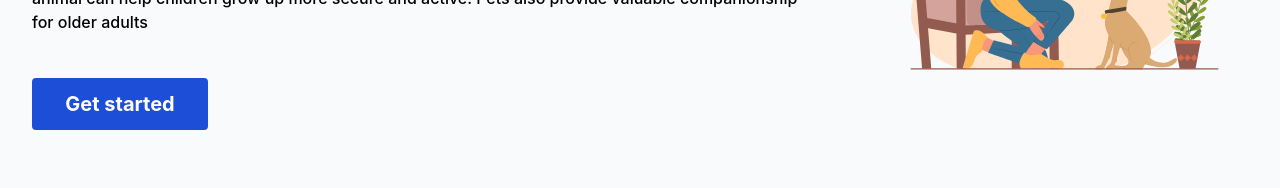
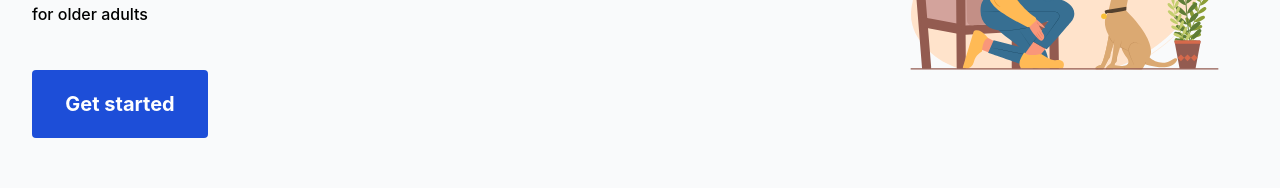
Before and after one commit to notGonim/AdoptaPet, a React (Create React App) app: page / in a window 1280 px wide. Shown: the part 510-698 px from the top of the page. Built offline with nearby package versions, Linux system fonts and the light colour scheme.

Commit message:
Assign the links to its pages

```diff
--- a/src/components/hero/hero.js
+++ b/src/components/hero/hero.js
@@ -1,4 +1,5 @@
 import React from 'react'
+import { Link } from 'react-router-dom'
 import man from '../../assets/man.svg'
 
 
@@ -12,7 +13,7 @@ export default function Hero() {
             <div className="text-left m-8 items-start">
                 <h1 className="text-6xl font-medium	text-blue-700 ">For Better Mental Health, Experience The Pet Effect </h1>
                 <p className="text-xlg pt-10 font-medium">Pets, especially dogs and cats, can reduce stress, anxiety, and depression, ease loneliness, encourage exercise and playfulness, and even improve your cardiovascular health. Caring for an animal can help children grow up more secure and active. Pets also provide valuable companionship for older adults</p>
-                <button type="button" className="w-44   bg-blue-700 font-bold  text-white	text-xl rounded  p-3 mt-11 " > Get started</button>
+                <Link to='/signup'  type="button" className="w-44   bg-blue-700 font-bold  text-white text-center	text-xl rounded  p-5 mt-11 " > Get started</Link>
             </div>
 
             <div className="   w-full  ">
```
